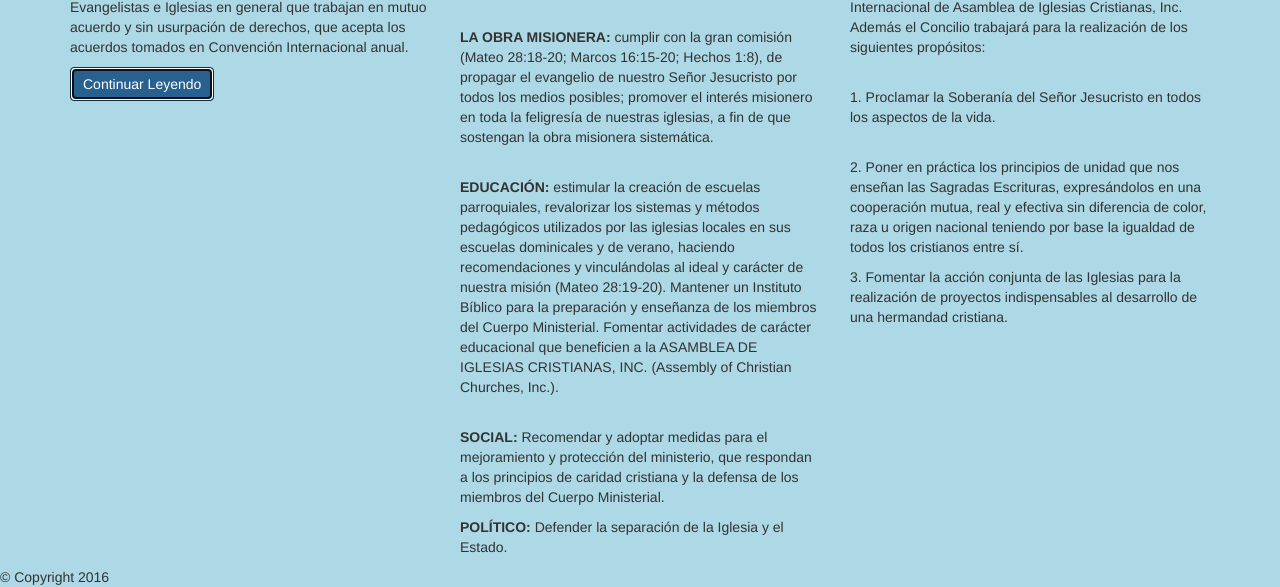
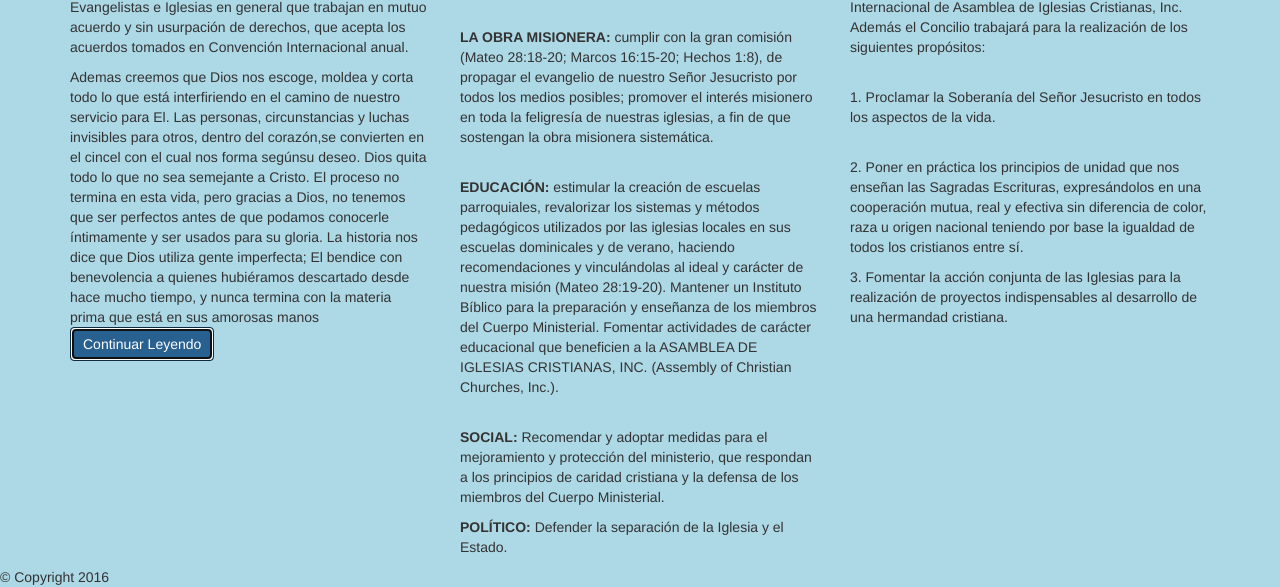
Before and after one commit to noelparedes/AsambleaIglesiaCristianaRD, a plain HTML site: page index.html in a window 1280 px wide. Both pictures are taken after a click on the button "Continuar Leyendo". Shown: the part 264-851 px from the top of the page. Drawn offline with nearby package versions, Linux system fonts and the light colour scheme.

Commit message:
Agregando Texto desplegable

```diff
--- a/index.html
+++ b/index.html
@@ -84,9 +84,10 @@
     <div id = "mision" class="col-sm-4">
       <h2><b>Quienes Somos?</b></h2>
       <p>Asamblea de Iglesias Cristianas, Inc. (Assembly of Christian Churches, Inc.) es una organización compuesta de Ministros, Licenciados(as) Pastores(as), Licenciados(as) Predicadores(as), Exhortadores(as), Evangelistas e Iglesias en general que trabajan en mutuo acuerdo y sin usurpación de derechos, que acepta los acuerdos tomados en Convención Internacional anual. </p>
-      <button type="button" class="btn btn-primary" data-toggle = "collapse" data-target = "mdetailt"> Continuar Leyendo</button>
-      <div id ="mdetailt" class="collapse">Ademas creemos que Dios nos escoge, moldea y corta todo lo que está interfiriendo en el camino de nuestro servicio para El. Las personas, circunstancias y luchas invisibles para otros, dentro del corazón,se convierten en el cincel con el cual nos forma segúnsu deseo. Dios quita todo lo que no sea semejante a Cristo. El proceso no termina en esta vida, pero gracias a Dios, no tenemos que ser perfectos antes de que podamos conocerle íntimamente y ser usados para su gloria.
+      <div id ="misiondetalle" class="collapse">Ademas creemos que Dios nos escoge, moldea y corta todo lo que está interfiriendo en el camino de nuestro servicio para El. Las personas, circunstancias y luchas invisibles para otros, dentro del corazón,se convierten en el cincel con el cual nos forma segúnsu deseo. Dios quita todo lo que no sea semejante a Cristo. El proceso no termina en esta vida, pero gracias a Dios, no tenemos que ser perfectos antes de que podamos conocerle íntimamente y ser usados para su gloria.
       La historia nos dice que Dios utiliza gente imperfecta; El bendice con benevolencia a quienes  hubiéramos descartado desde hace mucho tiempo, y nunca termina con la materia prima que está en sus amorosas manos</div>
+
+      <button type="button" class="btn btn-primary" data-toggle = "collapse" data-target = "#misiondetalle"> Continuar Leyendo</button>
 
     </div>
     <div class="col-sm-4">
```
